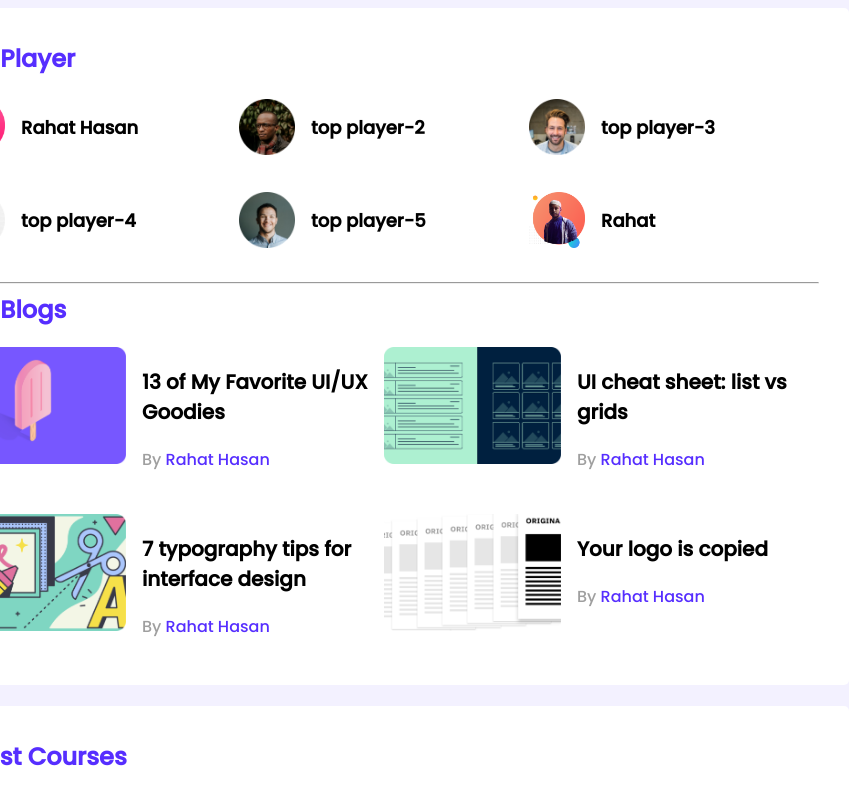
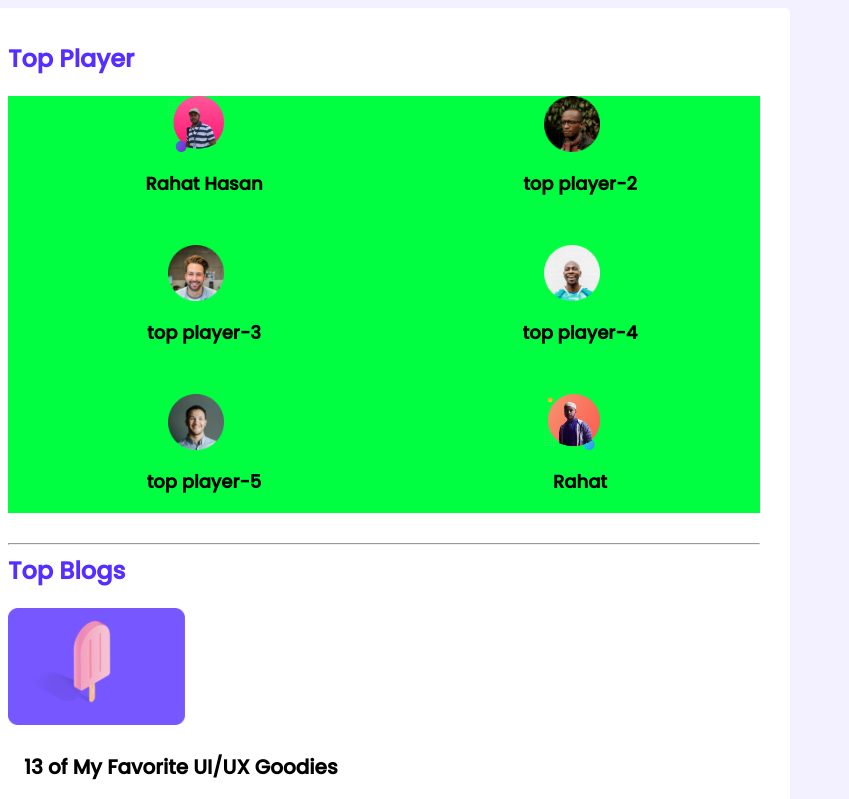
Before and after one commit to HasanRahat18/leader-board, a plain HTML site: page index.html in a window 768 px wide. Shown: the top 799 px of the page, 849 px wide, since content can reach past the window. Drawn offline with Linux system fonts and the light colour scheme.

Commit message:
media added

```diff
--- a/styles/style.css
+++ b/styles/style.css
@@ -142,3 +142,26 @@ main{
 
 
     }
+    /* .........tablet devices......  */
+    @media only screen  and (min-width:688px)and
+    (max-width:992px){
+        .players{
+            background-color: rgb(0, 255, 64);
+        }
+        .container{
+            width: 100%;
+        }
+        .players, .courses{
+
+            grid-template-columns: repeat(2,1fr);
+
+        }
+        .blogs{
+            grid-template-columns: repeat(1,1fr);
+        }
+        .player, .blog, .course{
+            flex-direction: column;
+        }
+
+
+    }
```
